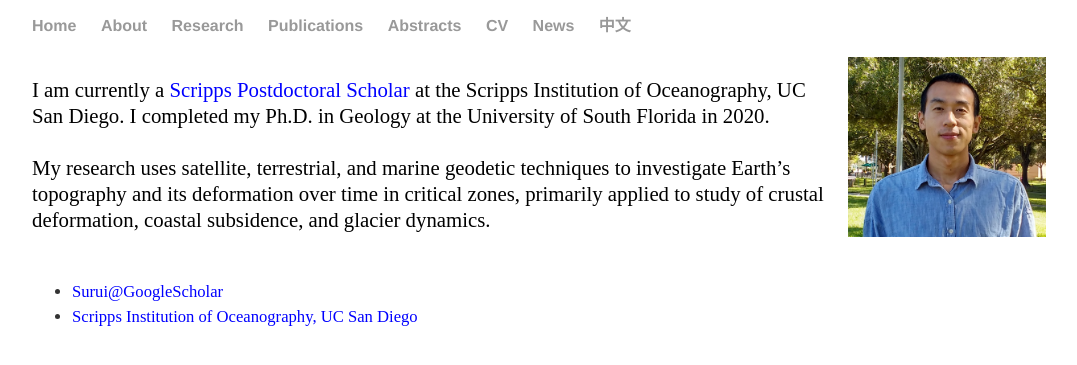
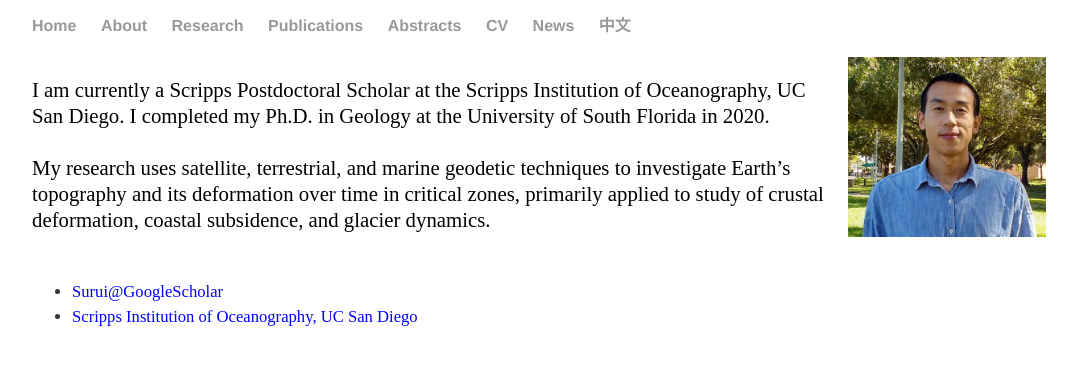
Before and after one commit to suruixie/suruixie.github.io, a Jekyll site: the page built from about/index.html, in a window 1280 px wide. Shown: the top 365 px of the page, without its empty margins (96-1173 px from the left). Built offline with Jekyll 4.4.1, drawn with Linux system fonts in a browser that asks for light colours.

Commit message:
Update index.html

```diff
--- a/about/index.html
+++ b/about/index.html
@@ -4,7 +4,7 @@ title: About Surui
 ---
 <p style="line-height:125%;">
 	<img src="../images/Surui_2018.jpg" height="180" style="float:right; margin-left:10px; margin-right:10px; margin-top:-20px;" />
-	I am currently a <a href="https://scripps.ucsd.edu/postdocs/employment/scripps-institutional-postdoctoral-program/program-awardees" style="color:#0000FF;">Scripps Postdoctoral Scholar</a> at the Scripps Institution of Oceanography, UC San Diego. I completed my Ph.D. in Geology at the University of South Florida in 2020.<br>
+	I am currently a Scripps Postdoctoral Scholar at the Scripps Institution of Oceanography, UC San Diego. I completed my Ph.D. in Geology at the University of South Florida in 2020.<br>
 	<br>
 	My research uses satellite, terrestrial, and marine geodetic techniques to investigate Earth’s topography and its deformation over time in critical zones, primarily applied to study of crustal deformation, coastal subsidence, and glacier dynamics. <br>
 	<br>
```
